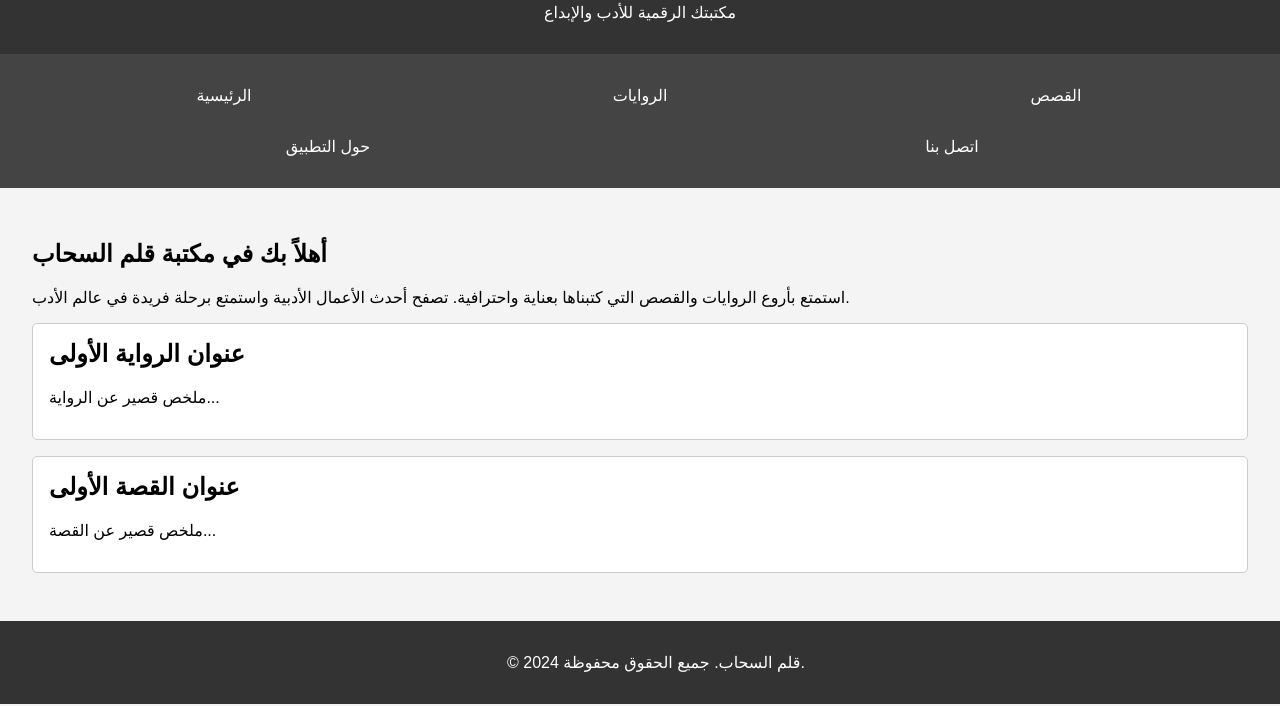
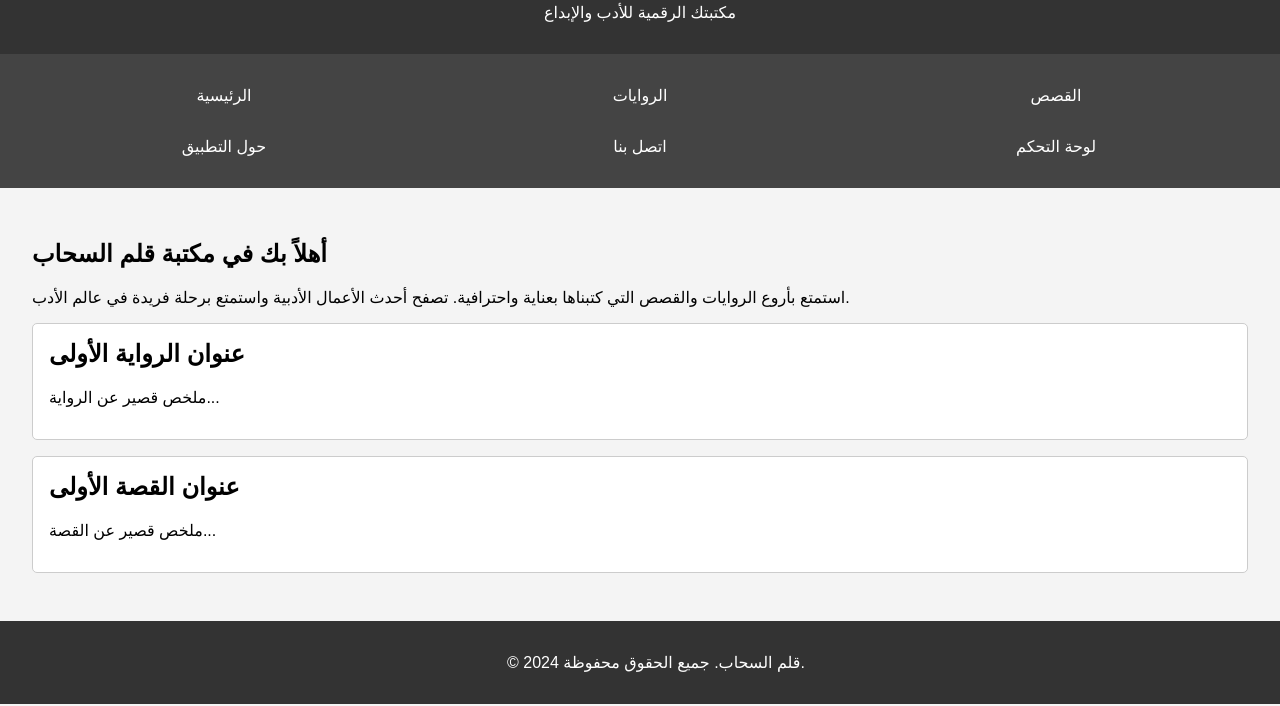
Before and after one commit to amkhasib/QalamAISahab, a plain HTML site: page index.html in a window 1280 px wide. Shown: the part 94-800 px from the top of the page. Drawn offline with Linux system fonts and the light colour scheme.

Commit message:
index.html

```diff
--- a/index.html
+++ b/index.html
@@ -71,6 +71,7 @@
         <a href="stories.html">القصص</a>
         <a href="about.html">حول التطبيق</a>
         <a href="contact.html">اتصل بنا</a>
+        <a href="admin.html">لوحة التحكم</a>
     </nav>
     <div class="content">
         <h2>أهلاً بك في مكتبة قلم السحاب</h2>
```
